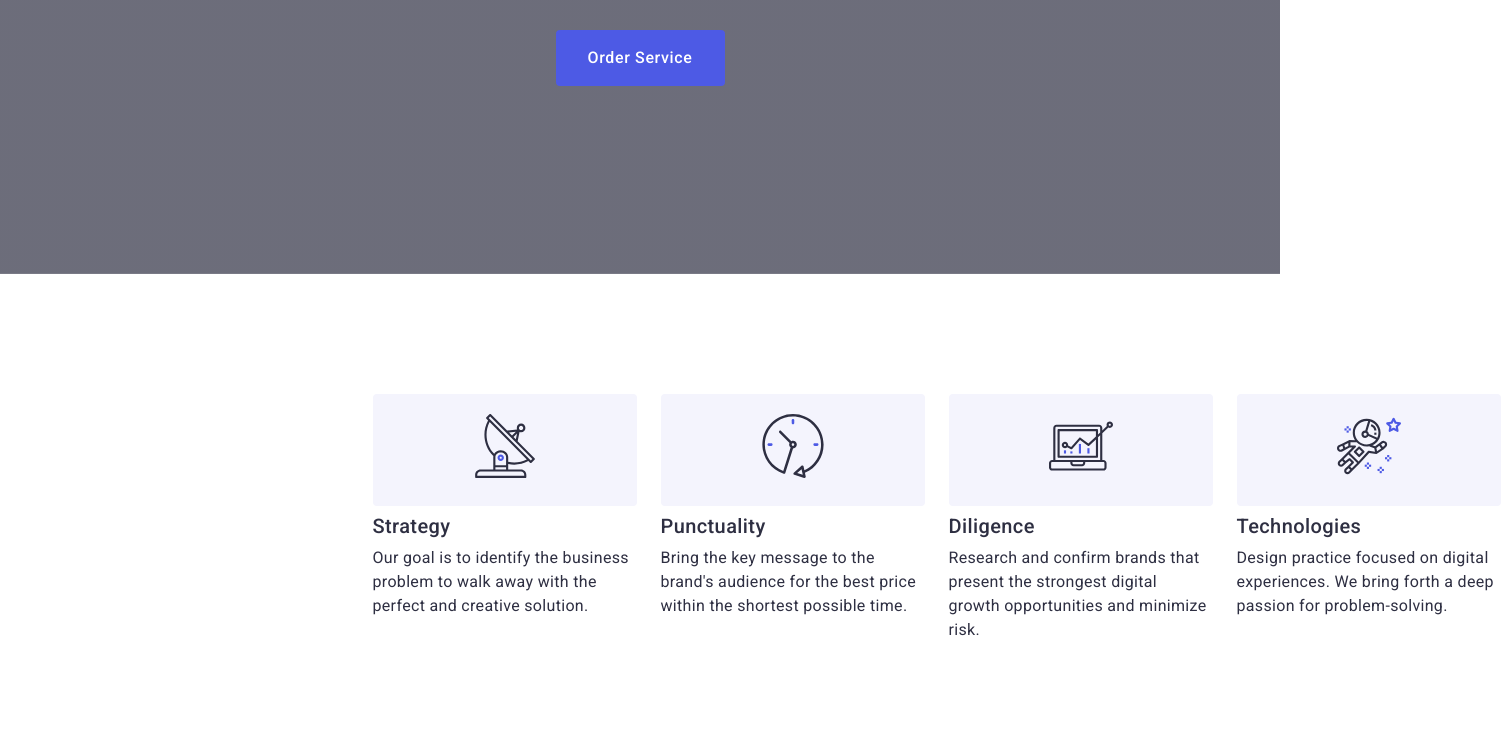
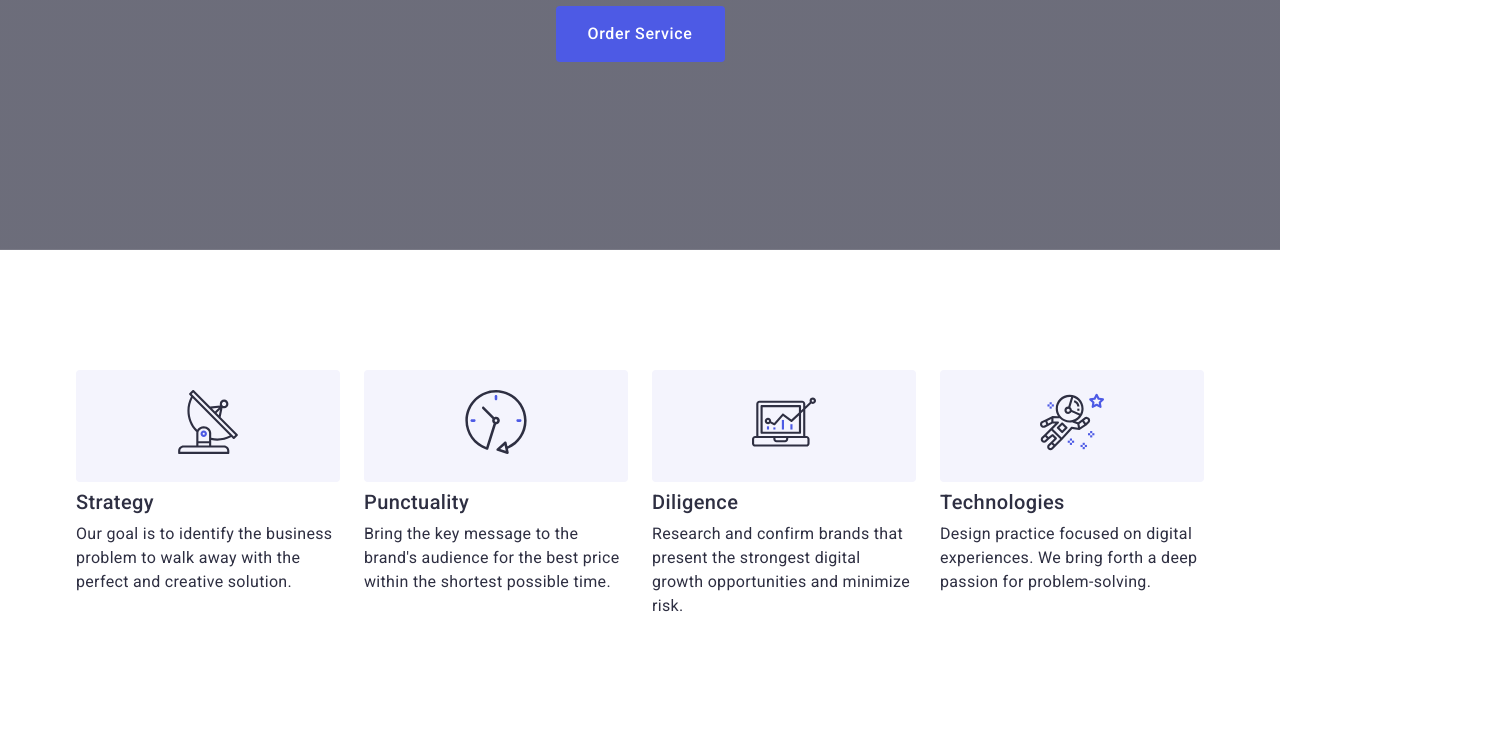
Before and after one commit to r1se01/goit-markup-hw-07, a plain HTML site: page index.html in a window 1280 px wide. Shown: the part 422-1157 px from the top of the page, 1501 px wide, since content can reach past the window. Drawn offline with nearby package versions, Linux system fonts and the light colour scheme.

Commit message:
new tablet,mobile

```diff
--- a/css/mobile.css
+++ b/css/mobile.css
@@ -35,7 +35,6 @@
     flex-direction: row;
     flex-wrap: wrap;
     align-items: center;
-    width: 565px;
   }
   .social-media {
     margin-left: 166px;
--- a/css/tablet.css
+++ b/css/tablet.css
@@ -70,7 +70,6 @@
   .container {
     flex-direction: row;
     flex-wrap: wrap;
-    width: 565px;
   }
   .hw-header {
     flex-direction: row;
```
